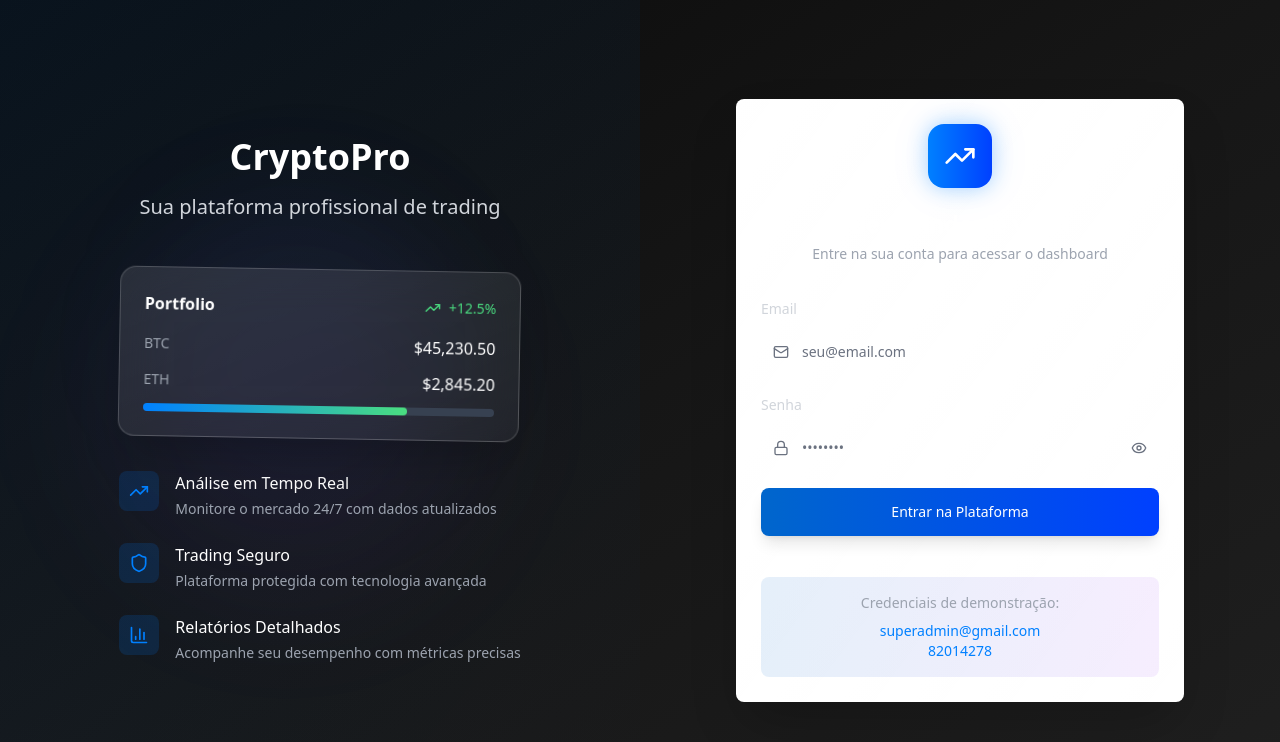
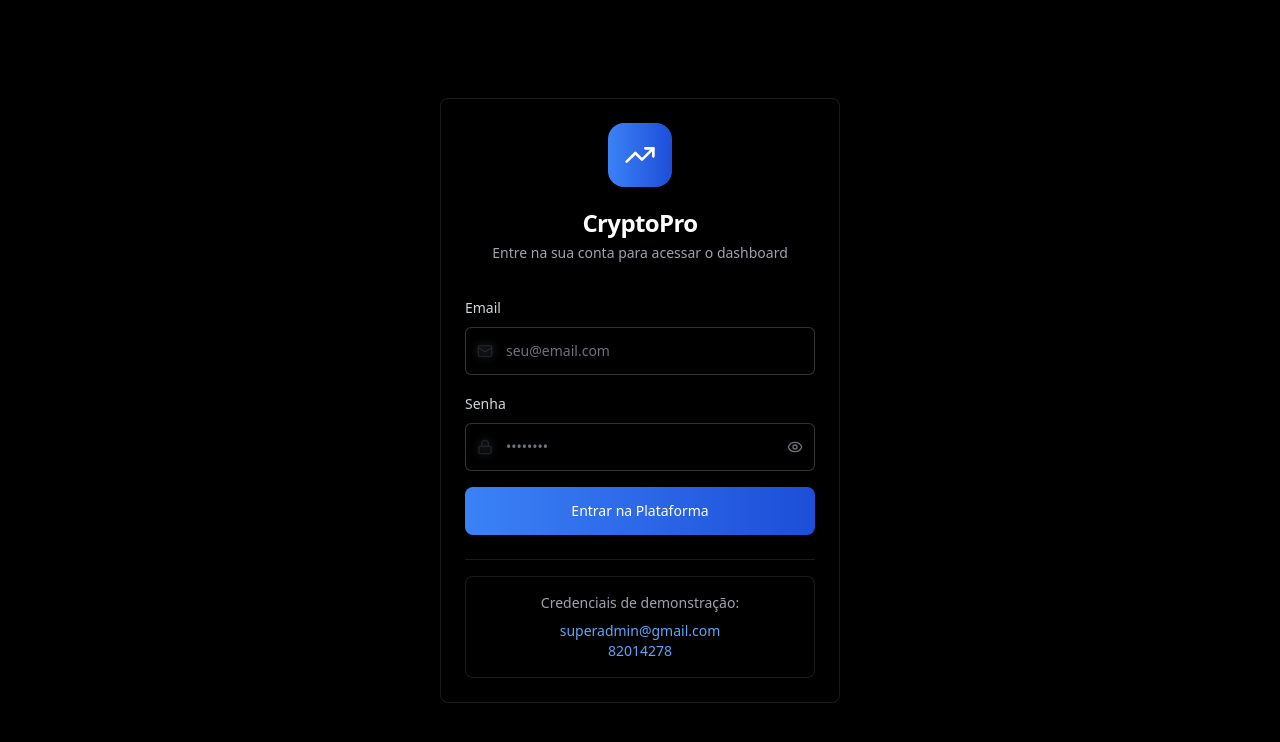
Before and after one commit to Cryptolife020/neon-glass-crypto-dash, a React (Vite) app: page / in a window 1280 px wide. Shown: the top 742 px of the page. Built offline with nearby package versions, Linux system fonts and the light colour scheme.

Commit message:
Refactor: Improve login screen design
Implement glassmorphism effect and blue focus border for inputs in the login screen.

```diff
--- a/src/components/LoginScreen.tsx
+++ b/src/components/LoginScreen.tsx
@@ -5,7 +5,7 @@ import { Button } from "@/components/ui/button";
 import { Input } from "@/components/ui/input";
 import { Label } from "@/components/ui/label";
 import { Card, CardContent, CardDescription, CardHeader, CardTitle } from "@/components/ui/card";
-import { Eye, EyeOff, Mail, Lock, TrendingUp, Shield, BarChart3 } from "lucide-react";
+import { Eye, EyeOff, Mail, Lock, TrendingUp } from "lucide-react";
 
 export const LoginScreen = () => {
   const [email, setEmail] = useState("");
@@ -24,94 +24,16 @@ export const LoginScreen = () => {
     }
   };
 
-  const features = [
-    {
-      icon: TrendingUp,
-      title: "Análise em Tempo Real",
-      description: "Monitore o mercado 24/7 com dados atualizados"
-    },
-    {
-      icon: Shield,
-      title: "Trading Seguro",
-      description: "Plataforma protegida com tecnologia avançada"
-    },
-    {
-      icon: BarChart3,
-      title: "Relatórios Detalhados",
-      description: "Acompanhe seu desempenho com métricas precisas"
-    }
-  ];
-
   return (
-    <div className="min-h-screen flex bg-gradient-to-br from-crypto-dark-50 via-crypto-dark-100 to-crypto-dark-200">
-      {/* Left Side - Mockup/Features */}
-      <div className="hidden lg:flex lg:w-1/2 flex-col justify-center items-center p-12 relative overflow-hidden">
-        {/* Background Effects */}
-        <div className="absolute inset-0 bg-gradient-to-br from-neon-blue-500/10 to-transparent"></div>
-        <div className="absolute top-1/4 left-1/4 w-72 h-72 bg-neon-blue-500/5 rounded-full blur-3xl"></div>
-        <div className="absolute bottom-1/4 right-1/4 w-96 h-96 bg-purple-500/5 rounded-full blur-3xl"></div>
-
-        <div className="relative z-10 max-w-md">
-          <div className="text-center mb-12">
-            <h1 className="text-4xl font-bold text-white mb-4">
-              CryptoPro
-            </h1>
-            <p className="text-xl text-gray-300 mb-8">
-              Sua plataforma profissional de trading
-            </p>
-          </div>
-
-          {/* Mock Dashboard Preview */}
-          <div className="glass-card p-6 mb-8 transform rotate-1 hover:rotate-0 transition-transform duration-300">
-            <div className="flex items-center justify-between mb-4">
-              <h3 className="text-white font-semibold">Portfolio</h3>
-              <div className="flex items-center gap-2 text-green-400">
-                <TrendingUp className="w-4 h-4" />
-                <span className="text-sm">+12.5%</span>
-              </div>
-            </div>
-            <div className="space-y-3">
-              <div className="flex justify-between items-center">
-                <span className="text-gray-400 text-sm">BTC</span>
-                <span className="text-white font-medium">$45,230.50</span>
-              </div>
-              <div className="flex justify-between items-center">
-                <span className="text-gray-400 text-sm">ETH</span>
-                <span className="text-white font-medium">$2,845.20</span>
-              </div>
-              <div className="w-full bg-gray-700 rounded-full h-2">
-                <div className="bg-gradient-to-r from-neon-blue-400 to-green-400 h-2 rounded-full w-3/4"></div>
-              </div>
-            </div>
-          </div>
-
-          {/* Features */}
-          <div className="space-y-6">
-            {features.map((feature, index) => (
-              <div key={index} className="flex items-start gap-4">
-                <div className="w-10 h-10 bg-neon-blue-500/20 rounded-lg flex items-center justify-center flex-shrink-0">
-                  <feature.icon className="w-5 h-5 text-neon-blue-400" />
-                </div>
-                <div>
-                  <h4 className="text-white font-medium mb-1">{feature.title}</h4>
-                  <p className="text-gray-400 text-sm">{feature.description}</p>
-                </div>
-              </div>
-            ))}
-          </div>
-        </div>
-      </div>
-
-      {/* Right Side - Login Form */}
-      <div className="w-full lg:w-1/2 flex items-center justify-center p-4 lg:p-8">
-        <div className="w-full max-w-md">
-          <Card className="glass-card border-white/10 shadow-2xl">
+    <div className="min-h-screen flex items-center justify-center bg-black">
+      <div className="w-full max-w-md p-6">
+        <Card className="bg-black/60 backdrop-blur-lg border border-white/10 shadow-2xl">
           <CardHeader className="space-y-1 text-center pb-8">
-              <div className="w-16 h-16 bg-gradient-to-r from-neon-blue-400 to-neon-blue-600 rounded-2xl flex items-center justify-center mx-auto mb-4 neon-glow">
+            <div className="w-16 h-16 bg-gradient-to-r from-blue-500 to-blue-700 rounded-2xl flex items-center justify-center mx-auto mb-4">
               <TrendingUp className="w-8 h-8 text-white" />
             </div>
             <CardTitle className="text-2xl font-bold text-white">
-                Bem-vindo de volta
+              CryptoPro
             </CardTitle>
             <CardDescription className="text-gray-400">
               Entre na sua conta para acessar o dashboard
@@ -132,7 +54,7 @@ export const LoginScreen = () => {
                     placeholder="seu@email.com"
                     value={email}
                     onChange={(e) => setEmail(e.target.value)}
-                      className="pl-10 bg-white/5 border-white/10 text-white placeholder:text-gray-500 focus:border-neon-blue-500 focus:ring-neon-blue-500 h-12"
+                    className="pl-10 bg-black/40 backdrop-blur-sm border border-white/20 text-white placeholder:text-gray-500 focus:border-blue-500 focus:ring-2 focus:ring-blue-500/50 h-12"
                     required
                   />
                 </div>
@@ -150,7 +72,7 @@ export const LoginScreen = () => {
                     placeholder="••••••••"
                     value={password}
                     onChange={(e) => setPassword(e.target.value)}
-                      className="pl-10 pr-10 bg-white/5 border-white/10 text-white placeholder:text-gray-500 focus:border-neon-blue-500 focus:ring-neon-blue-500 h-12"
+                    className="pl-10 pr-10 bg-black/40 backdrop-blur-sm border border-white/20 text-white placeholder:text-gray-500 focus:border-blue-500 focus:ring-2 focus:ring-blue-500/50 h-12"
                     required
                   />
                   <button
@@ -164,44 +86,28 @@ export const LoginScreen = () => {
               </div>
 
               {error && (
-                  <div className="bg-red-500/10 border border-red-500/20 rounded-lg p-3">
+                <div className="bg-red-500/10 backdrop-blur-sm border border-red-500/20 rounded-lg p-3">
                   <p className="text-red-400 text-sm text-center">{error}</p>
                 </div>
               )}
 
               <Button
                 type="submit"
-                  className="w-full bg-gradient-to-r from-neon-blue-500 to-neon-blue-600 hover:from-neon-blue-600 hover:to-neon-blue-700 text-white font-medium h-12 rounded-lg shadow-lg hover:shadow-neon-blue-500/25 transition-all duration-300"
+                className="w-full bg-gradient-to-r from-blue-500 to-blue-700 hover:from-blue-600 hover:to-blue-800 text-white font-medium h-12 rounded-lg shadow-lg transition-all duration-300"
               >
                 Entrar na Plataforma
               </Button>
             </form>
 
             <div className="pt-4 border-t border-white/10">
-                <div className="bg-gradient-to-r from-neon-blue-500/10 to-purple-500/10 rounded-lg p-4 text-center">
+              <div className="bg-black/30 backdrop-blur-sm border border-white/10 rounded-lg p-4 text-center">
                 <p className="text-gray-400 text-sm mb-2">Credenciais de demonstração:</p>
-                  <p className="text-neon-blue-400 text-sm font-medium">superadmin@gmail.com</p>
-                  <p className="text-neon-blue-400 text-sm font-medium">82014278</p>
+                <p className="text-blue-400 text-sm font-medium">superadmin@gmail.com</p>
+                <p className="text-blue-400 text-sm font-medium">82014278</p>
               </div>
             </div>
           </CardContent>
         </Card>
-
-          {/* Mobile Features - Only show on small screens */}
-          <div className="lg:hidden mt-8 space-y-4">
-            {features.map((feature, index) => (
-              <div key={index} className="glass-card p-4 flex items-center gap-3">
-                <div className="w-8 h-8 bg-neon-blue-500/20 rounded-lg flex items-center justify-center flex-shrink-0">
-                  <feature.icon className="w-4 h-4 text-neon-blue-400" />
-                </div>
-                <div>
-                  <h4 className="text-white font-medium text-sm">{feature.title}</h4>
-                  <p className="text-gray-400 text-xs">{feature.description}</p>
-                </div>
-              </div>
-            ))}
-          </div>
-        </div>
       </div>
     </div>
   );
```
Lines whose indentation alone changed are shown as unchanged.
